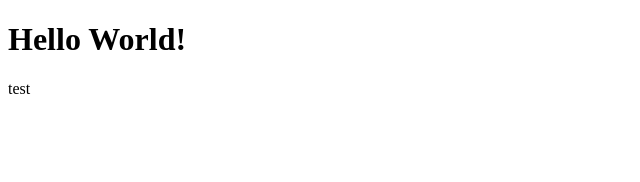
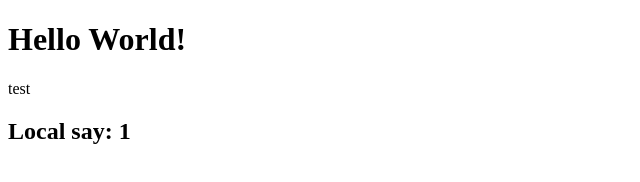
Before and after one commit to wasunf16/git-demo, a plain HTML site: page index.html in a window 1280 px wide. Shown: the whole page, without its empty margins (0-640 px from the left). Drawn offline with Linux system fonts and the light colour scheme.

Commit message:
add tag h2

```diff
--- a/index.html
+++ b/index.html
@@ -9,5 +9,6 @@
 <body>
   <h1>Hello World!</h1>
   <p>test</p>
+  <h2>Local say: 1</h2>
 </body>
 </html>
```
